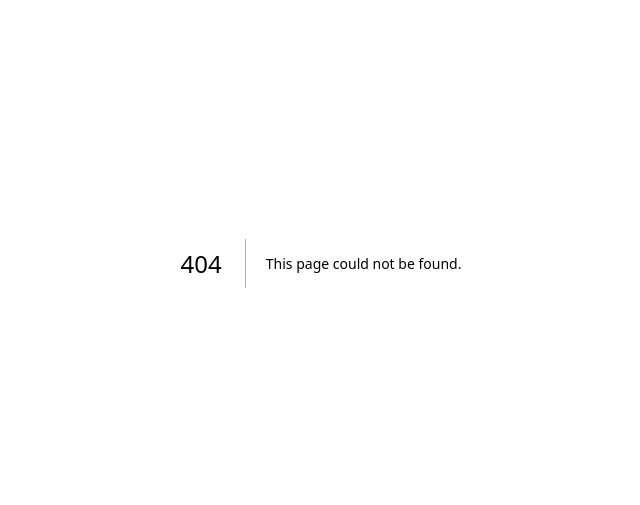
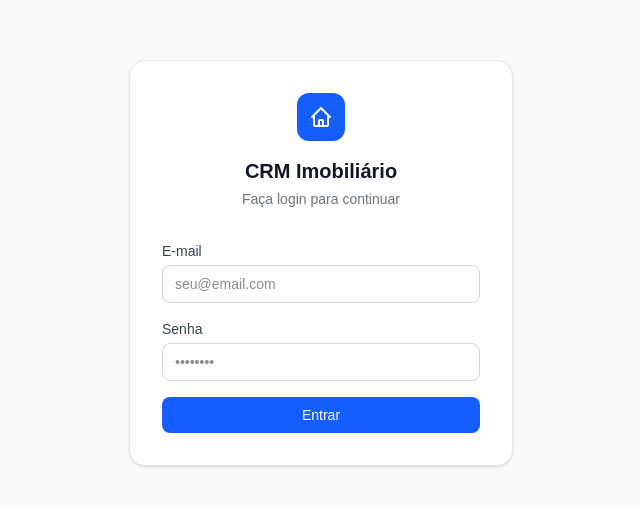
Before and after one commit to siza083/CRM-Imobili-rio, a Next.js app: page /login in a window 1280 px wide. Before the commit this address had no page. Shown: the part 137-642 px from the top of the page, without its empty margins (319-959 px from the left). Built offline with nearby package versions, Linux system fonts and the light colour scheme.

Commit message:
Create page.tsx

```diff
--- /dev/null
+++ b/app/login/page.tsx
@@ -0,0 +1,86 @@
+'use client'
+
+import { useState } from 'react'
+import { login } from './actions'
+
+export default function LoginPage() {
+  const [error, setError] = useState<string | null>(null)
+  const [loading, setLoading] = useState(false)
+
+  async function handleSubmit(e: React.FormEvent<HTMLFormElement>) {
+    e.preventDefault()
+    setError(null)
+    setLoading(true)
+
+    const formData = new FormData(e.currentTarget)
+    const result = await login(formData)
+
+    if (result?.error) {
+      setError(result.error)
+      setLoading(false)
+    }
+  }
+
+  return (
+    <div className="min-h-screen bg-gray-50 flex items-center justify-center px-4">
+      <div className="w-full max-w-sm bg-white rounded-2xl shadow-sm border border-gray-200 p-8">
+        {/* Logo / Título */}
+        <div className="mb-8 text-center">
+          <div className="inline-flex items-center justify-center w-12 h-12 rounded-xl bg-blue-600 mb-4">
+            <svg className="w-6 h-6 text-white" fill="none" stroke="currentColor" viewBox="0 0 24 24">
+              <path strokeLinecap="round" strokeLinejoin="round" strokeWidth={2} d="M3 12l2-2m0 0l7-7 7 7M5 10v10a1 1 0 001 1h3m10-11l2 2m-2-2v10a1 1 0 01-1 1h-3m-6 0a1 1 0 001-1v-4a1 1 0 011-1h2a1 1 0 011 1v4a1 1 0 001 1m-6 0h6" />
+            </svg>
+          </div>
+          <h1 className="text-xl font-bold text-gray-900">CRM Imobiliário</h1>
+          <p className="text-sm text-gray-500 mt-1">Faça login para continuar</p>
+        </div>
+
+        <form onSubmit={handleSubmit} className="space-y-4">
+          <div>
+            <label htmlFor="email" className="block text-sm font-medium text-gray-700 mb-1">
+              E-mail
+            </label>
+            <input
+              id="email"
+              name="email"
+              type="email"
+              autoComplete="email"
+              required
+              placeholder="seu@email.com"
+              className="w-full border border-gray-300 rounded-lg px-3 py-2 text-sm focus:outline-none focus:ring-2 focus:ring-blue-500 focus:border-transparent"
+            />
+          </div>
+
+          <div>
+            <label htmlFor="password" className="block text-sm font-medium text-gray-700 mb-1">
+              Senha
+            </label>
+            <input
+              id="password"
+              name="password"
+              type="password"
+              autoComplete="current-password"
+              required
+              placeholder="••••••••"
+              className="w-full border border-gray-300 rounded-lg px-3 py-2 text-sm focus:outline-none focus:ring-2 focus:ring-blue-500 focus:border-transparent"
+            />
+          </div>
+
+          {error && (
+            <div className="bg-red-50 border border-red-200 rounded-lg px-3 py-2 text-sm text-red-700">
+              {error}
+            </div>
+          )}
+
+          <button
+            type="submit"
+            disabled={loading}
+            className="w-full bg-blue-600 hover:bg-blue-700 disabled:bg-blue-400 text-white font-medium py-2 px-4 rounded-lg text-sm transition-colors"
+          >
+            {loading ? 'Entrando...' : 'Entrar'}
+          </button>
+        </form>
+      </div>
+    </div>
+  )
+}
```
